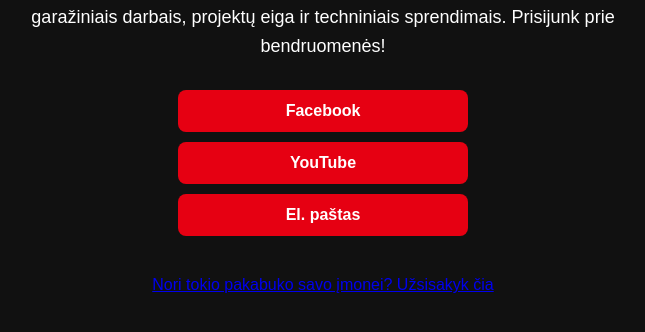
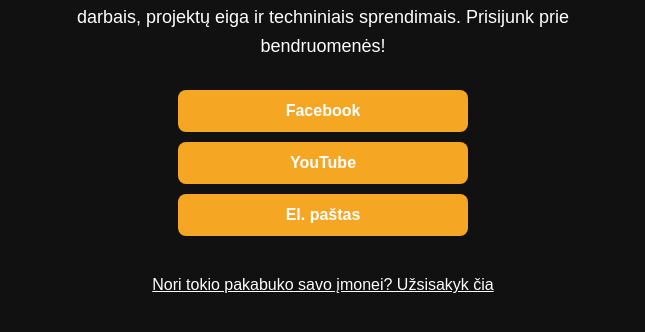
Before and after one commit to GoltasEU/ShedBuilds, a plain HTML site: page index.html in a window 1280 px wide. Shown: the part 180-512 px from the top of the page, without its empty margins (317-962 px from the left). Drawn offline with Linux system fonts and the light colour scheme.

Commit message:
index.html

```diff
--- a/index.html
+++ b/index.html
@@ -3,6 +3,9 @@
 <html lang="lt">
 <head>
     <meta charset="UTF-8">
+    <meta http-equiv="Cache-Control" content="no-cache, no-store, must-revalidate" />
+    <meta http-equiv="Pragma" content="no-cache" />
+    <meta http-equiv="Expires" content="0" />
     <meta name="viewport" content="width=device-width, initial-scale=1.0">
     <title>ShedBuilds</title>
     <style>
@@ -35,7 +38,7 @@
             margin: 10px auto;
             padding: 12px 20px;
             width: 250px;
-            background-color: #e60012;
+            background-color: #f5a623;
             color: white;
             text-decoration: none;
             border-radius: 8px;
@@ -43,10 +46,14 @@
             transition: 0.3s;
         }
         .links a:hover {
-            background-color: #ff1c33;
+            background-color: #ffb347;
         }
         .footer {
             margin-top: 40px;
+        }
+        .footer a {
+            color: white;
+            text-decoration: underline;
         }
     </style>
 </head>
@@ -55,7 +62,7 @@
         <img src="https://scontent.fvno7-1.fna.fbcdn.net/v/t1.6435-9/165437037_124934966308282_2490133898760760888_n.jpg?_nc_cat=108&ccb=1-7&_nc_sid=6ee11a&_nc_ohc=m5EwyELfCd4Q7kNvwFXpasu&_nc_oc=AdlrlZ3ceYibblc7v9dkayq0o-oAirDPcg1vuflV4Xh2WvjXpXWI7snLahubrOtNUns&_nc_zt=23&_nc_ht=scontent.fvno7-1.fna&_nc_gid=NG6yp33m_kUAYU0DaU0hiw&oh=00_AfGLv6ZhDEnU3vRWCNUuzkisf-LyLBqz7DdLE1RLL7D5qg&oe=68202A30" alt="ShedBuilds logotipas">
     </header>
     <div class="content">
-        <p><strong>ShedBuilds</strong> – tai automobilių entuziastų projektas, kuriame dalijamasi garažiniais darbais, projektų eiga ir techniniais sprendimais. Prisijunk prie bendruomenės!</p>
+        <p><strong>ShedBuilds</strong> – tai automobilių entuziastų projektas, kuriame dalijamasi darbais, projektų eiga ir techniniais sprendimais. Prisijunk prie bendruomenės!</p>
         <div class="links">
             <a href="https://www.facebook.com/ShedBuilds/?locale=lt_LT" target="_blank">Facebook</a>
             <a href="https://www.youtube.com/shedbuilds" target="_blank">YouTube</a>
@@ -65,5 +72,14 @@
             <a href="https://goltasEU.github.io/noriuNFC" target="_blank">Nori tokio pakabuko savo įmonei? Užsisakyk čia</a>
         </div>
     </div>
-</body>
+
+    <script>
+    // Vienkartinis puslapio atnaujinimas
+    if (!sessionStorage.getItem('reloaded')) {
+      sessionStorage.setItem('reloaded', 'true');
+      window.location.reload(true);
+    }
+    </script>
+    </body>
+
 </html>
```
